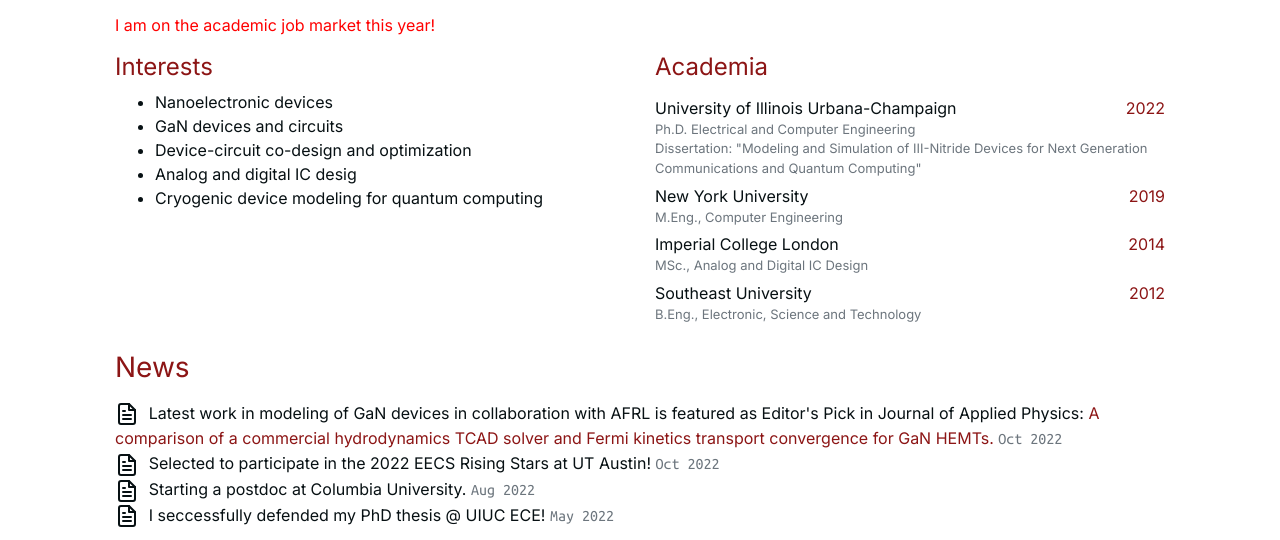
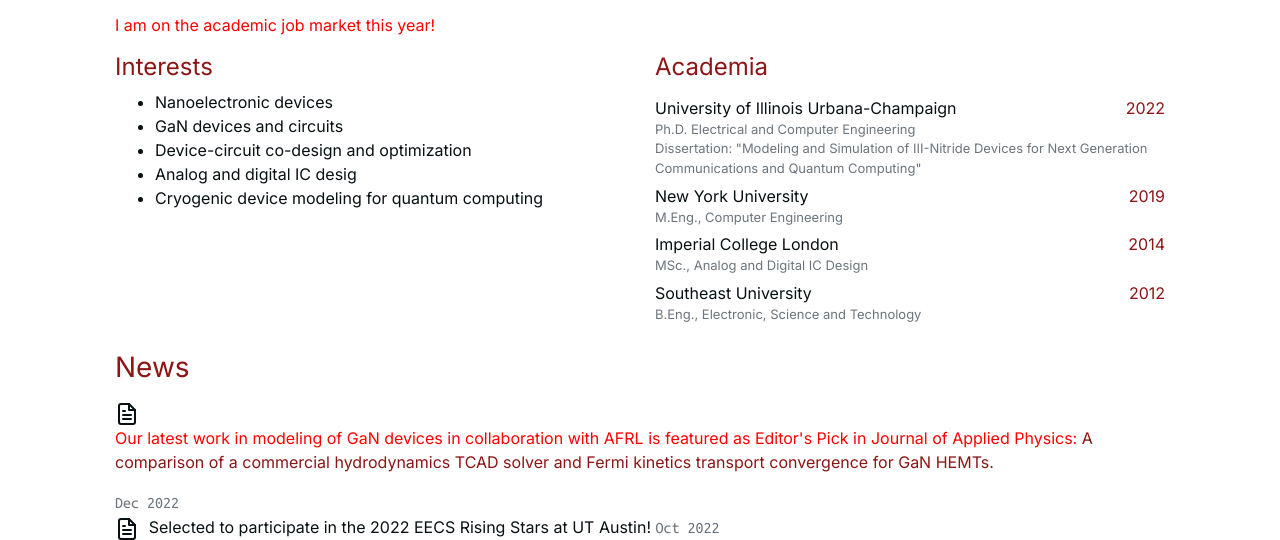
Before and after one commit to Kexin-Kathy-Li/kexinli, a plain HTML site: page index.html in a window 1280 px wide. Shown: the part 414-954 px from the top of the page. Drawn offline with nearby package versions, Linux system fonts and the light colour scheme; some icons are missing; a web font is replaced by a local one.

Commit message:
Update index.html

```diff
--- a/index.html
+++ b/index.html
@@ -351,10 +351,11 @@ In 2022, I obtained my PhD in Electrical and Computer Engineering from Universit
 
             <li>
                 <i data-feather="file-text"></i>
-		Latest work in modeling of GaN devices in collaboration with AFRL is featured as Editor's Pick in Journal of Applied Physics:
+		<p style="color:#FF0000";>Our latest work in modeling of GaN devices in collaboration with AFRL is featured as Editor's Pick in Journal of Applied Physics:
 		    <a href="https://doi.org/10.1063/5.0118104">A comparison of a commercial hydrodynamics TCAD solver and Fermi kinetics transport convergence for GaN HEMTs.</a>
+		   </p>
 
-		<span class="secondary_font text-muted"> Oct 2022</span>
+		<span class="secondary_font text-muted"> Dec 2022</span>
 	    </li>
 
 
```
